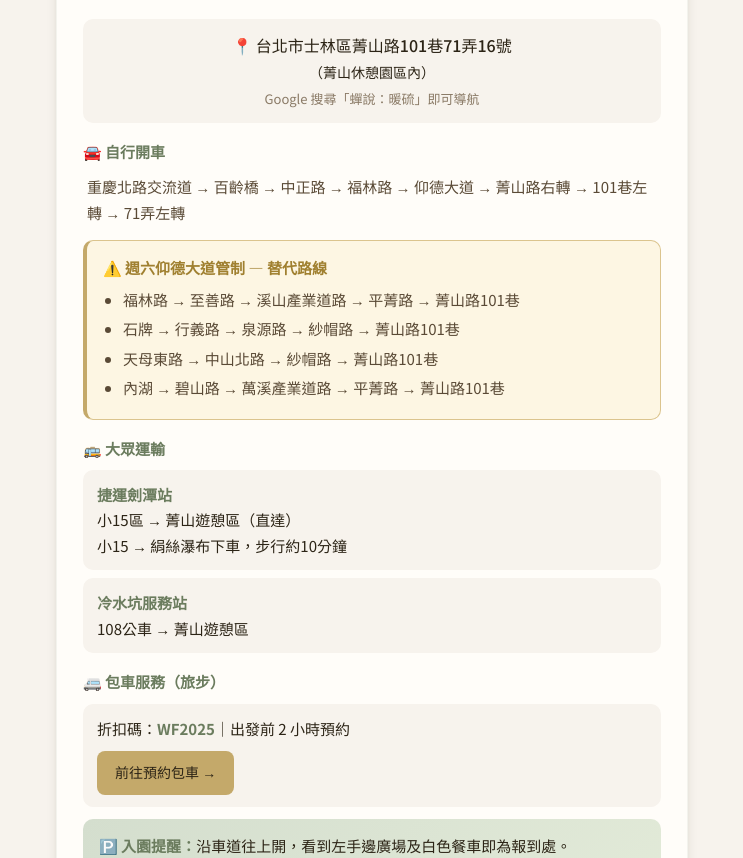
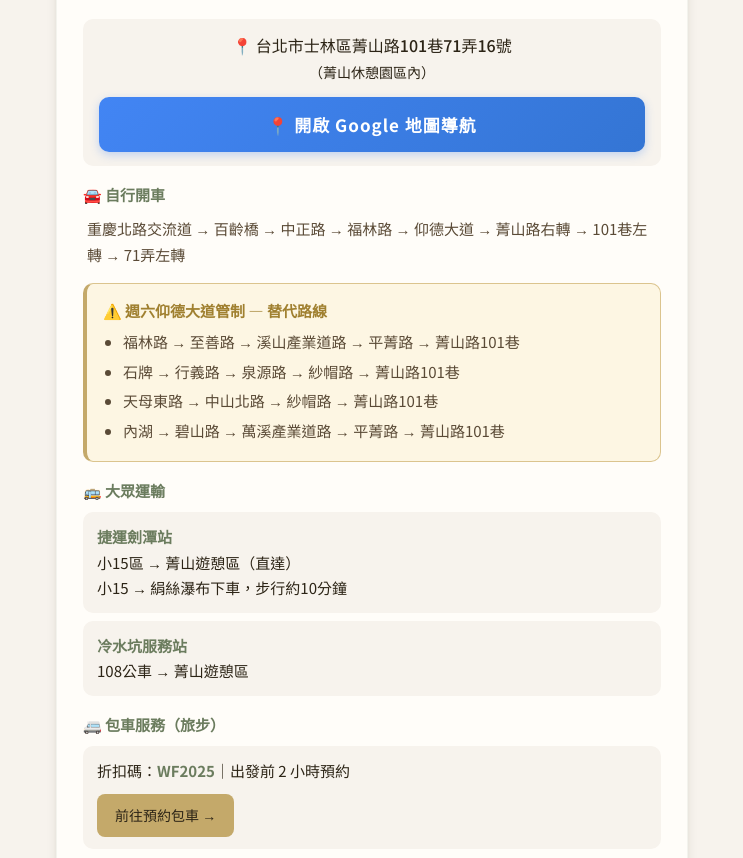
Before and after one commit to j0214ack/warmflow-notice, a plain HTML site: page index.html in a window 1280 px wide. Shown: the part 719-1577 px from the top of the page, without its empty margins (268-1011 px from the left). Drawn offline with Linux system fonts and the light colour scheme.

Commit message:
Add prominent Google Maps navigation button to transport section
Co-Authored-By: Claude Opus 4.6 <noreply@anthropic.com>

```diff
--- a/index.html
+++ b/index.html
@@ -323,6 +323,27 @@
     font-weight: 400;
     color: var(--brown-light);
     margin-top: 4px;
+  }
+
+  .map-btn {
+    display: block;
+    margin-top: 12px;
+    background: linear-gradient(135deg, #4285F4, #3475d4);
+    color: #fff;
+    text-decoration: none;
+    padding: 14px 20px;
+    border-radius: 10px;
+    font-size: 17px;
+    font-weight: 700;
+    letter-spacing: 1px;
+    text-align: center;
+    box-shadow: 0 3px 10px rgba(66,133,244,0.3);
+    transition: transform 0.15s, box-shadow 0.15s;
+  }
+
+  .map-btn:active {
+    transform: scale(0.97);
+    box-shadow: 0 1px 4px rgba(66,133,244,0.3);
   }
 
   .route-label {
@@ -678,7 +699,7 @@
         <div class="address-block">
           📍 台北市士林區菁山路101巷71弄16號<br>
           <span style="font-size:14px;">（菁山休憩園區內）</span>
-          <div class="tip">Google 搜尋「蟬說：暖硫」即可導航</div>
+          <a href="https://www.google.com/maps/search/?api=1&query=%E8%9F%AC%E8%AA%AA%EF%BC%9A%E6%9A%96%E7%A1%AB" class="map-btn" target="_blank" rel="noopener">📍 開啟 Google 地圖導航</a>
         </div>
 
         <div class="route-label">🚘 自行開車</div>
```
